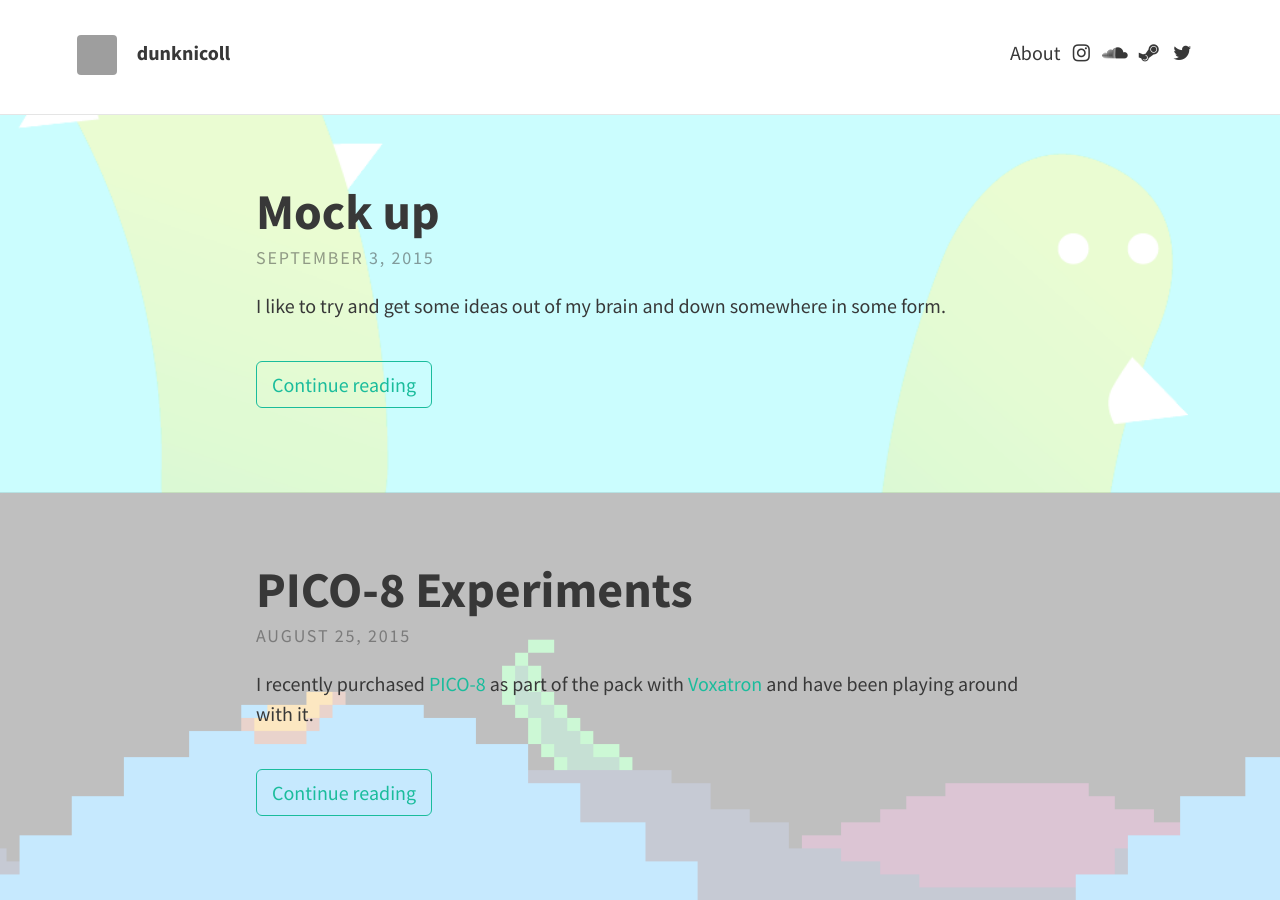
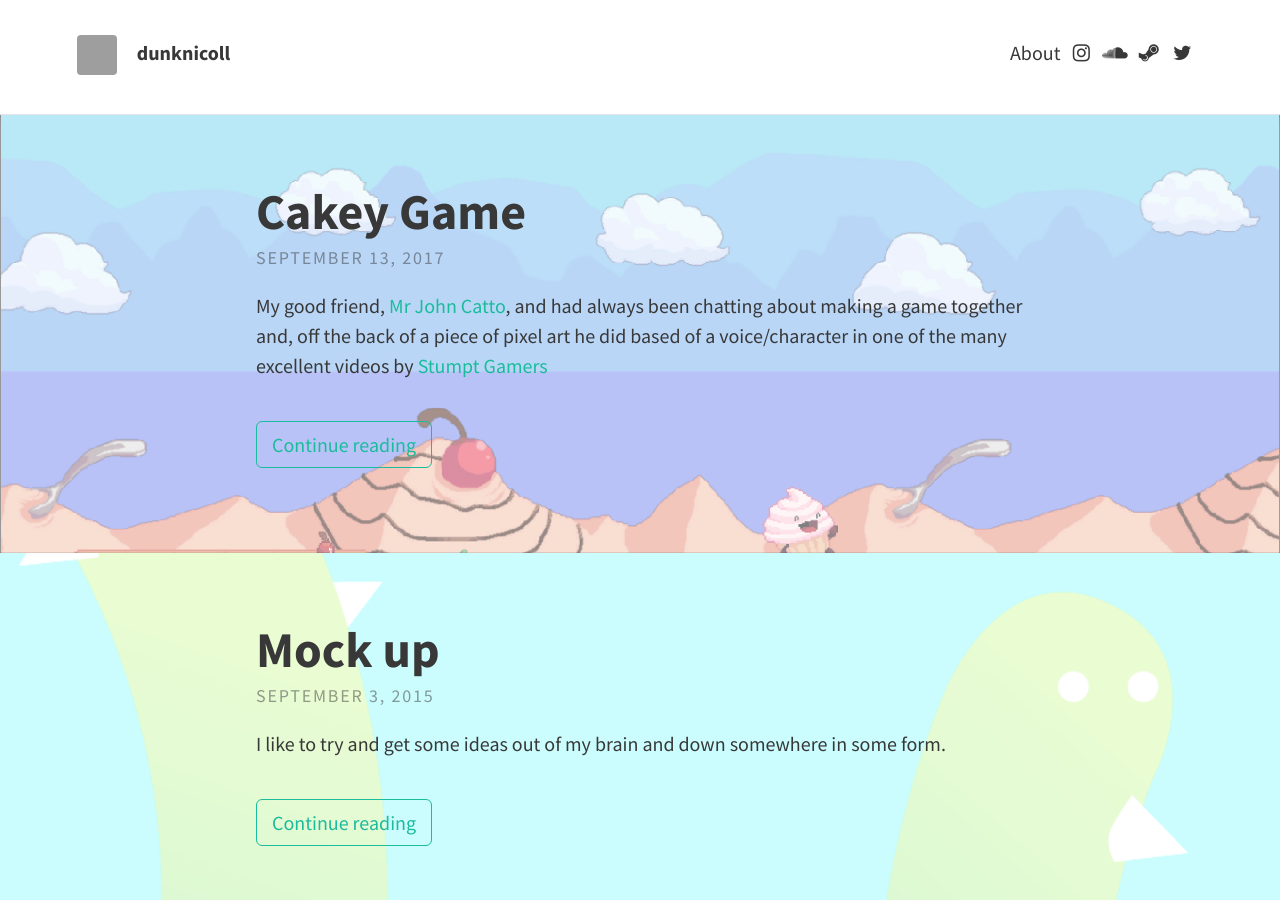
Before and after one commit to dunknicoll/dunknicoll.github.io, a Jekyll site: the page built from index.html, in a window 1280 px wide and 900 px high. Built offline with Jekyll 4.4.1, drawn with Linux system fonts in a browser that asks for light colours; nearby versions of some CDN libraries; the list of posts is cut into pages by our own code; grey boxes are pictures that could not be loaded.

Commit message:
cakey post

```diff
--- a/_config.yml
+++ b/_config.yml
@@ -62,6 +62,7 @@
 paginate_path: "blog/page:num"
 
 # BUILD SETTINGS
+plugins: [jekyll-paginate]
 markdown: kramdown
 highlighter: pygments
 sass:
--- /dev/null
+++ b/_posts/2017-09-13-cakey.md
@@ -0,0 +1,21 @@
+---
+layout: post
+title: Cakey Game
+"feature-img": img/cakey-banner.png
+"fade-img": img/cakey-fade.png
+published: true
+---
+
+My good friend, [Mr John Catto](https://twitter.com/Jonny_Catt_), and had always been chatting about making a game together and, off the back of a piece of pixel art he did based of a voice/character in one of the many excellent videos by [Stumpt Gamers](https://youtube.com/stumptgamers/)
+
+SO
+
+In my never ending quest to keep active in game development and maybe one day actually finish something I've been slowly working away at getting this game together.
+
+The artwork from John is absolutely fantastic. Such a skilled artist.
+
+Common pitfalls
+
+- Getting distracted by other game engines
+- Getting distracted by other projects
+- Struggling with available time
```
Also changed, not shown: about.md (+0 -1 lines), img/cakey-banner.png (added), img/cakey-fade.png (added).
